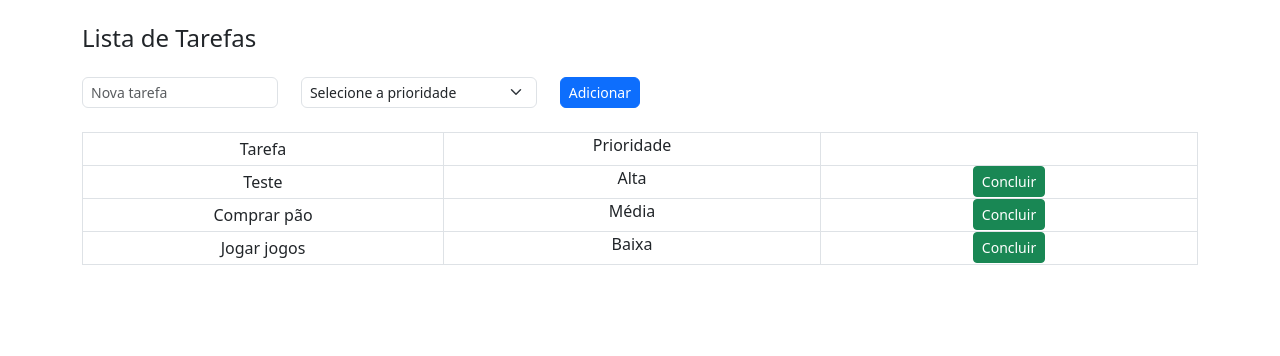
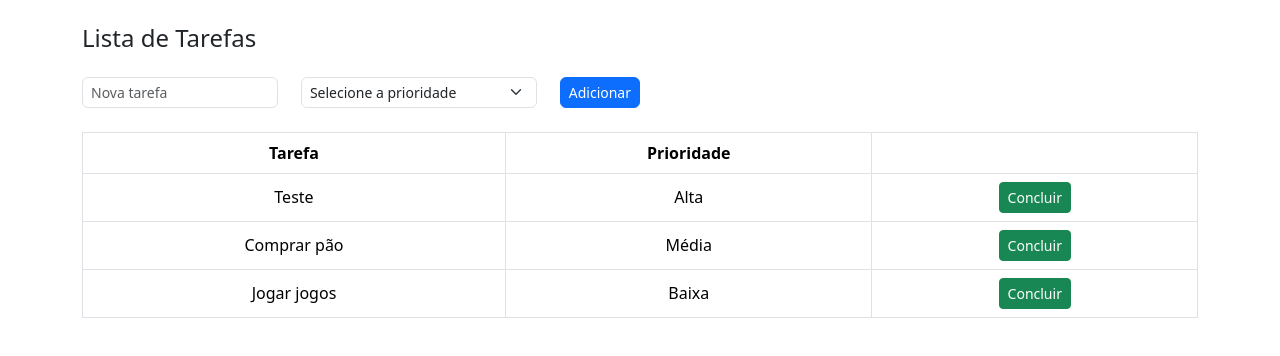
Before and after one commit to KaueBulhoes/Todo-List---JS-Bootstrap, a plain HTML site: page index.html in a window 1280 px wide. Drawn offline with nearby package versions, Linux system fonts and the light colour scheme.

Commit message:
changed to from ul/li to table

```diff
--- a/index.html
+++ b/index.html
@@ -17,23 +17,27 @@
             <input type="text" id="task-name" placeholder="Nova tarefa" class="form-control rounded">
             <select name="priority" id="task-priority" class="form-select rounded">
                 <option selected value="">Selecione a prioridade</option>
-                <option value="high">Alta</option>
-                <option value="medium">Média</option>
-                <option value="low">Baixa</option>
+                <option value="Alta">Alta</option>
+                <option value="Média">Média</option>
+                <option value="Baixa">Baixa</option>
             </select>
-            <button class="btn btn-primary rounded" id="add-task-button">Adicionar</button>
+            <button class="btn btn-primary btn-sm rounded" id="add-task-button">Adicionar</button>
         </div>
-        <div class="d-flex align-items-center flex-column border border-bottom-0">
-            <div class="container text-center">
-                <ul class="row mb-0 ps-0">
-                    <li class="col border-end border-bottom p-1">Tarefa</li>
-                    <li class="col border-end border-bottom">Prioridade</li>
-                    <li class="col border-bottom"></li>
-                </ul>
-            </div>
-            <div class="container text-center" id="lista"></div>
+
+        <div class="table-responsive">
+            <table class="table table-bordered text-center align-middle">
+                <thead class="table">
+                    <tr>
+                        <th>Tarefa</th>
+                        <th>Prioridade</th>
+                        <th></th>
+                    </tr>
+                </thead>
+                <tbody id="lista"></tbody>
+            </table>
         </div>
     </div>
+
     <script src="script.js"></script>
     <script>renderList()</script>
 </body>
--- a/script.js
+++ b/script.js
@@ -1,71 +1,47 @@
 let toDoList = [
-    {
-        task: "Teste",
-        priority: "Alta",
-    },
-    {
-        task: "Comprar pão",
-        priority: "Média",
-    },
-    {
-        task: "Jogar jogos",
-        priority: "Baixa",
-    }
+    { task: "Teste", priority: "Alta" },
+    { task: "Comprar pão", priority: "Média" },
+    { task: "Jogar jogos", priority: "Baixa" }
 ];
 
 const taskContainer = document.querySelector("#lista");
 
 function renderList() {
     taskContainer.innerHTML = "";
+
     toDoList.forEach((entry, index) => {
-        const taskRow = document.createElement("ul");
-        taskRow.className = "row mb-0 ps-0";
+        const row = document.createElement("tr");
 
-        const taskItem = document.createElement("li");
-        taskItem.className = "col border-end border-bottom p-1";
-        taskItem.innerHTML = entry.task;
+        const taskCell = document.createElement("td");
+        taskCell.textContent = entry.task;
 
-        const priorityItem = document.createElement("li");
-        priorityItem.className = "col border-end border-bottom";
-        priorityItem.innerHTML = entry.priority;
+        const priorityCell = document.createElement("td");
+        priorityCell.textContent = entry.priority;
 
-        const actionItem = document.createElement("li");
-        actionItem.className = "col border-bottom";
-
+        const actionCell = document.createElement("td");
         const completeButton = document.createElement("button");
         completeButton.textContent = "Concluir";
         completeButton.className = "btn btn-success btn-sm";
 
         completeButton.addEventListener("click", () => {
             toDoList.splice(index, 1);
-            taskContainer.removeChild(taskRow);
+            renderList();
         });
 
-        actionItem.appendChild(completeButton);
-        taskRow.appendChild(taskItem);
-        taskRow.appendChild(priorityItem);
-        taskRow.appendChild(actionItem);
-
-        taskContainer.appendChild(taskRow);
+        actionCell.appendChild(completeButton);
+        row.append(taskCell, priorityCell, actionCell);
+        taskContainer.appendChild(row);
     });
 }
 
-const btnAddTask = document.getElementById('add-task-button');
-btnAddTask.addEventListener("click", () => {
-    addTask();
-})
-
-function addTask() {
-    const taskName = document.getElementById('task-name').value;
+document.getElementById('add-task-button').addEventListener("click", () => {
+    const taskName = document.getElementById('task-name').value.trim();
     const taskPriority = document.getElementById('task-priority').value;
 
     if (!taskName || taskPriority === "") return;
 
-    const newTask = {
-        task: taskName,
-        priority: taskPriority
-    }
-
-    toDoList.push(newTask);
-    renderList()
-}
+    toDoList.push({ task: taskName, priority: taskPriority });
+    document.getElementById('task-name').value = "";
+    document.getElementById('task-priority').value = "";
+    renderList();
+});
```
